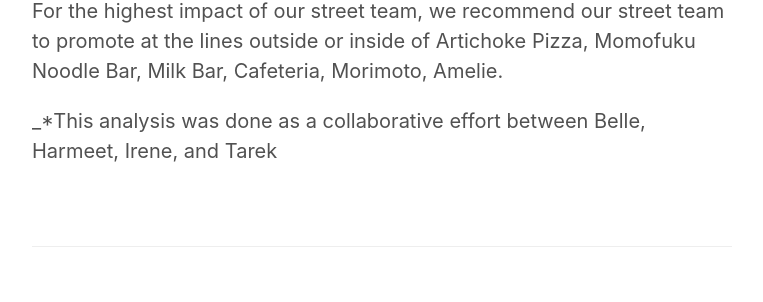
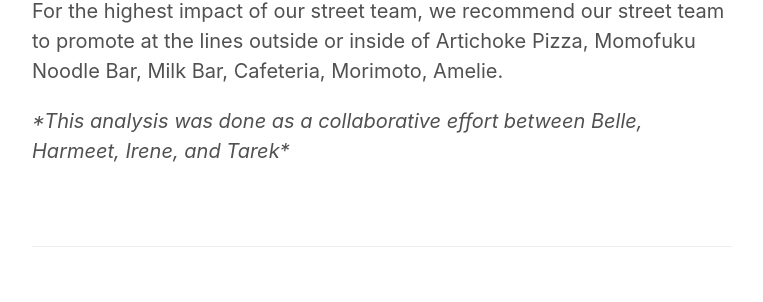
Before and after one commit to bellepeng/bellepeng.github.io, a Jekyll site: the page built from _posts/2018-07-06-project-benson.md, in a window 1280 px wide and 900 px high, scrolled down 2525 px. Shown: the part 281-583 px from the top of the window, without its empty margins (258-1021 px from the left). Built offline with Jekyll 4.4.1, drawn with Linux system fonts in a browser that asks for light colours; our own code applies the rules of GitHub Pages for plain Markdown files.

Commit message:
added image and fixed italics

```diff
--- a/_posts/2018-07-06-project-benson.md
+++ b/_posts/2018-07-06-project-benson.md
@@ -43,4 +43,4 @@
 
 
 
-_*This analysis was done as a collaborative effort between Belle, Harmeet, Irene, and Tarek
+_*This analysis was done as a collaborative effort between Belle, Harmeet, Irene, and Tarek*_
```
